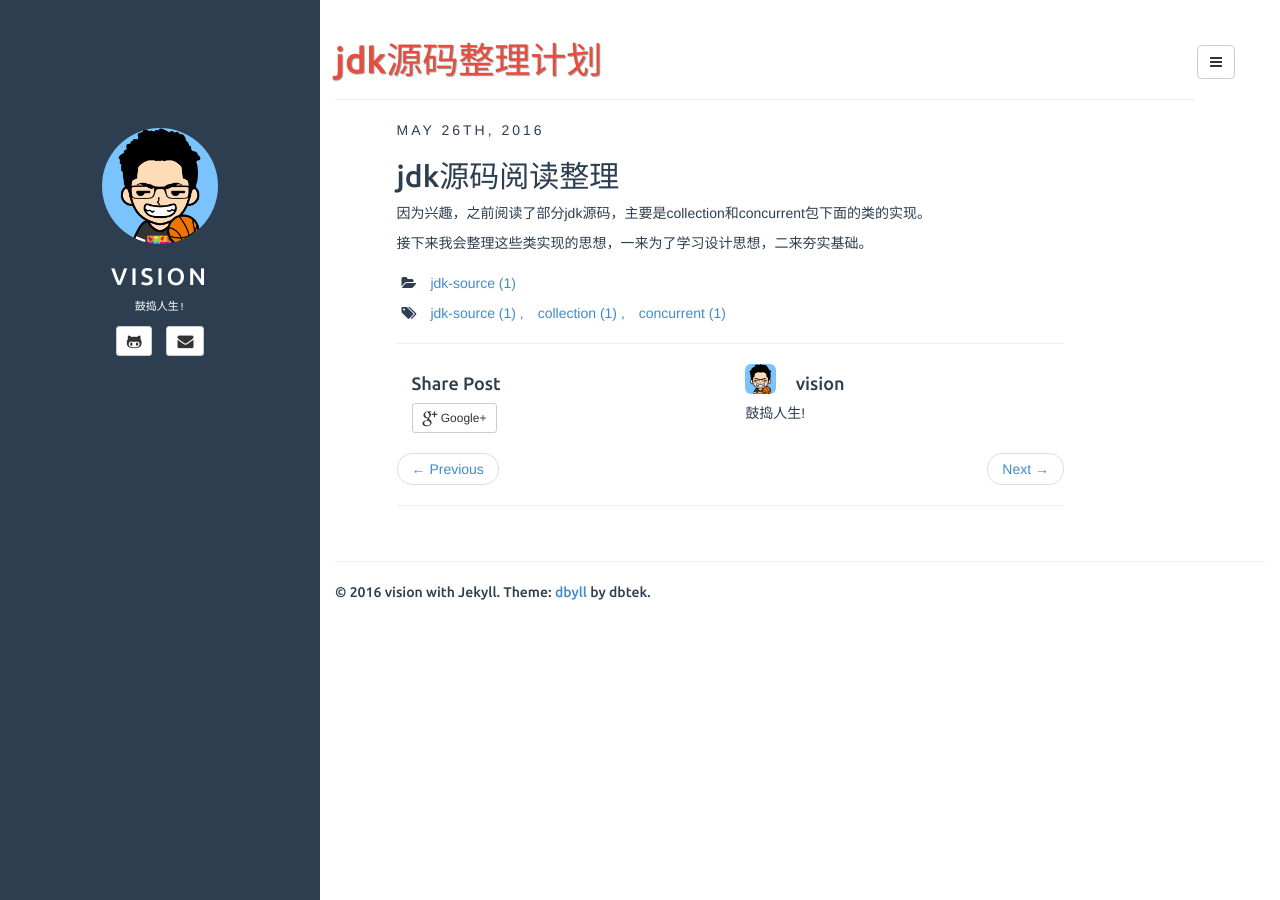
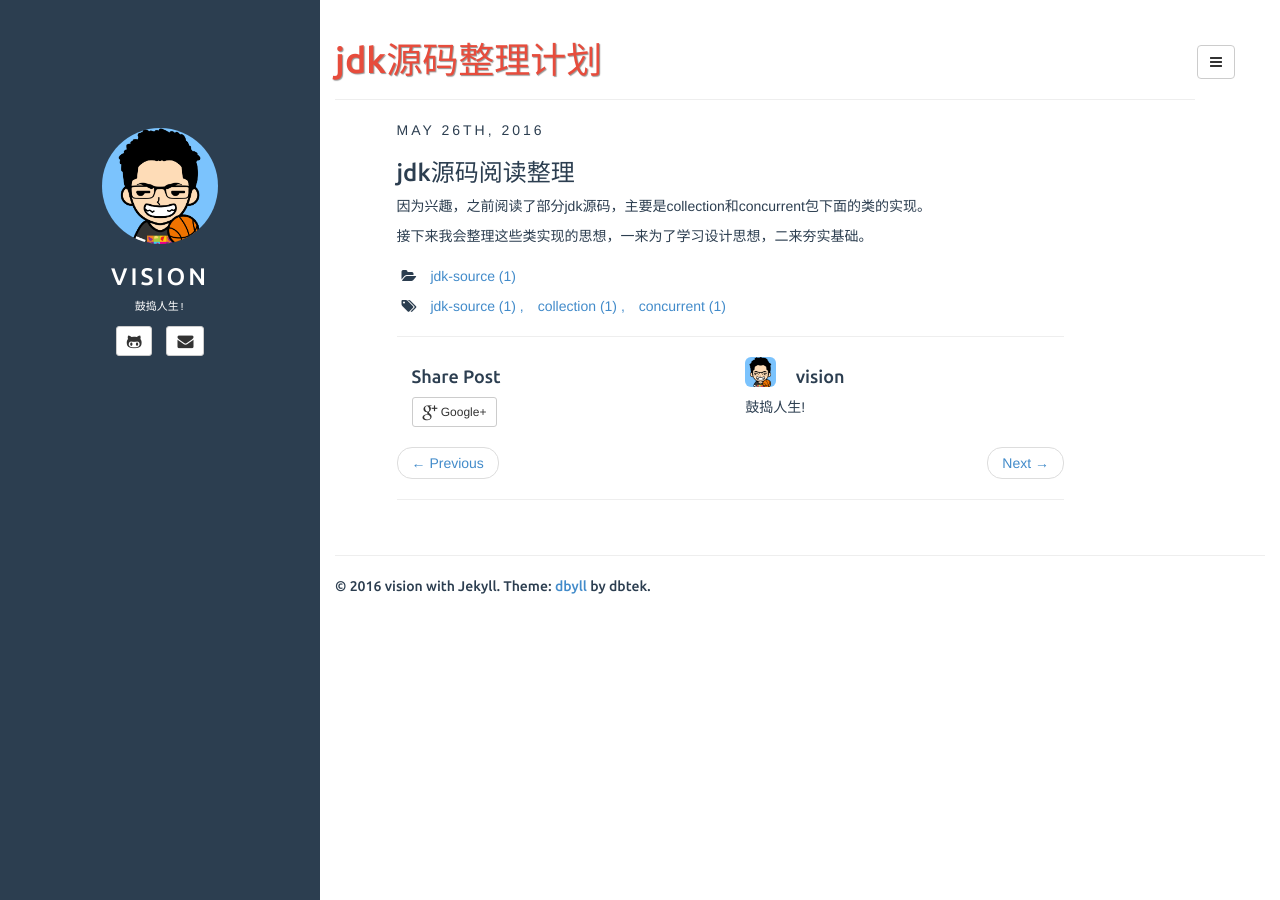
Before and after one commit to ftstring/ftstring.github.io, a Jekyll site: the page built from _posts/2016-05-26-jdk-source-read.md, in a window 1280 px wide. Built offline with Jekyll 4.4.1, drawn with Linux system fonts in a browser that asks for light colours.

Commit message:
change highline kit

```diff
--- a/_config.yml
+++ b/_config.yml
@@ -3,7 +3,7 @@
 paginate: 10 # pagination based on number of posts
 paginate_path: "page:num"
 exclude: ["README.md"] # files to exclude
-highlighter: pygments
+highlighter: rouge
 markdown: kramdown
 disqus: vision
 google_analytics: vision
--- a/_posts/2016-05-26-jdk-source-read.md
+++ b/_posts/2016-05-26-jdk-source-read.md
@@ -7,7 +7,7 @@
 description: jdk源码整理计划
 ---
 
-## jdk源码阅读整理
+### jdk源码阅读整理
 
 因为兴趣，之前阅读了部分jdk源码，主要是collection和concurrent包下面的类的实现。
 
```
